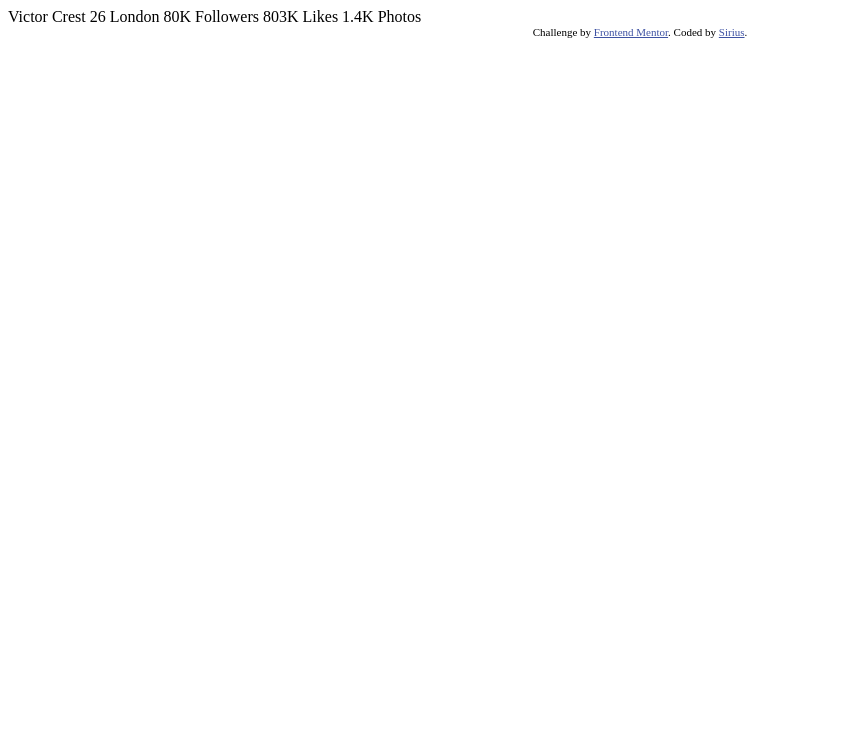
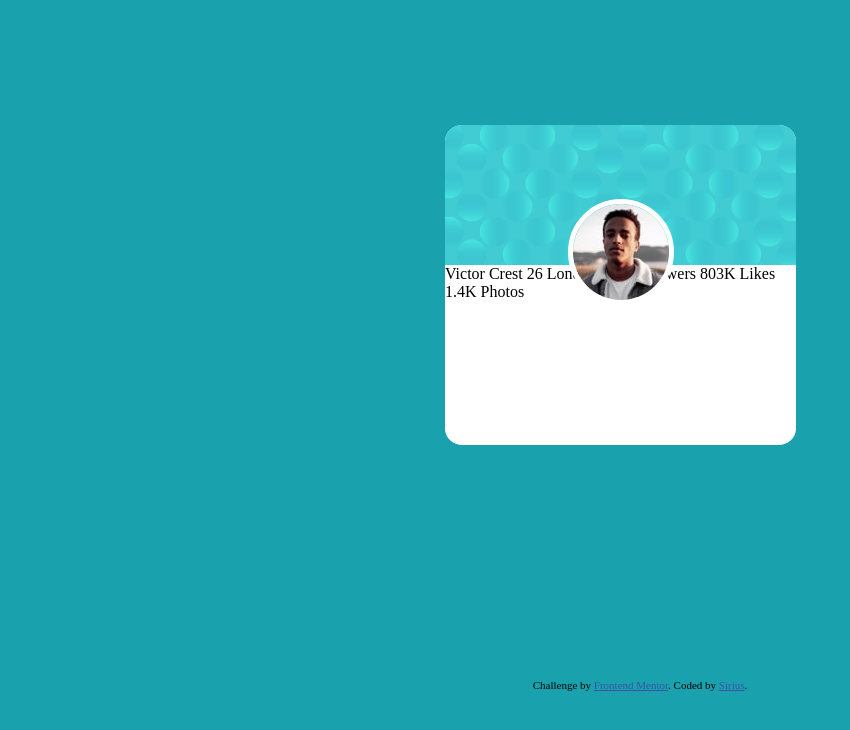
Before and after one commit to Fantamaz3/profile-card-component, a plain HTML site: page index.html in a window 1280 px wide. Shown: the whole page, without its empty margins (0-850 px from the left). Drawn offline with Linux system fonts and the light colour scheme.

Commit message:
feat: add card with background and avatar

```diff
--- a/index.html
+++ b/index.html
@@ -4,7 +4,7 @@
     <meta charset="UTF-8" />
     <meta name="viewport" content="width=device-width, initial-scale=1.0" />
     <!-- displays site properly based on user's device -->
-
+    <link rel="stylesheet" href="style.css" />
     <link
       rel="icon"
       type="image/png"
@@ -25,7 +25,14 @@
     </style>
   </head>
   <body>
-    Victor Crest 26 London 80K Followers 803K Likes 1.4K Photos
+    <article>
+      <div class="card-container">
+        <div class="card-header">
+          <img src="/images/image-victor.jpg" alt="" class="card-user-avatar" />
+        </div>
+        Victor Crest 26 London 80K Followers 803K Likes 1.4K Photos
+      </div>
+    </article>
     <div class="attribution">
       Challenge by
       <a href="https://www.frontendmentor.io?ref=challenge" target="_blank"
--- a/style.css
+++ b/style.css
@@ -0,0 +1,32 @@
+body {
+  display: grid;
+  background-color: hsl(185, 75%, 39%);
+  place-items: center;
+  min-height: 100vh;
+}
+
+.card-container {
+  display: flex;
+  flex-direction: column;
+  width: 90%;
+  max-width: 390px;
+  height: 40vh;
+  background-color: white;
+  overflow: hidden;
+  border-radius: 5%;
+}
+
+.card-header {
+  background: url("/images/bg-pattern-card.svg") no-repeat center/cover;
+  position: relative;
+  height: 140px;
+}
+
+.card-user-avatar {
+  position: absolute;
+  bottom: -40px;
+  left: 50%;
+  transform: translateX(-50%);
+  border-radius: 50%;
+  border: 5px solid white;
+}
```
Also changed, not shown: 1 other file.
